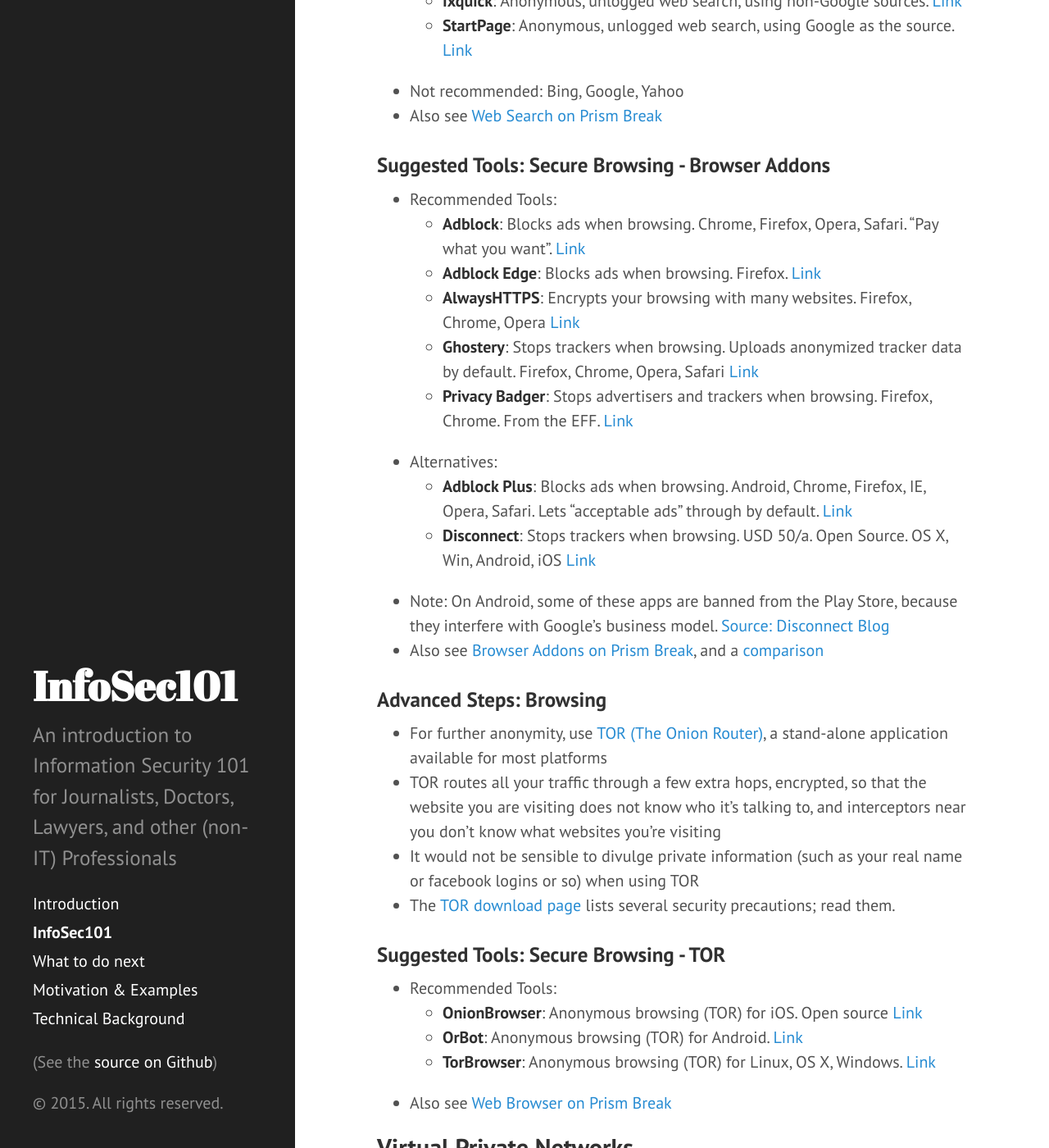
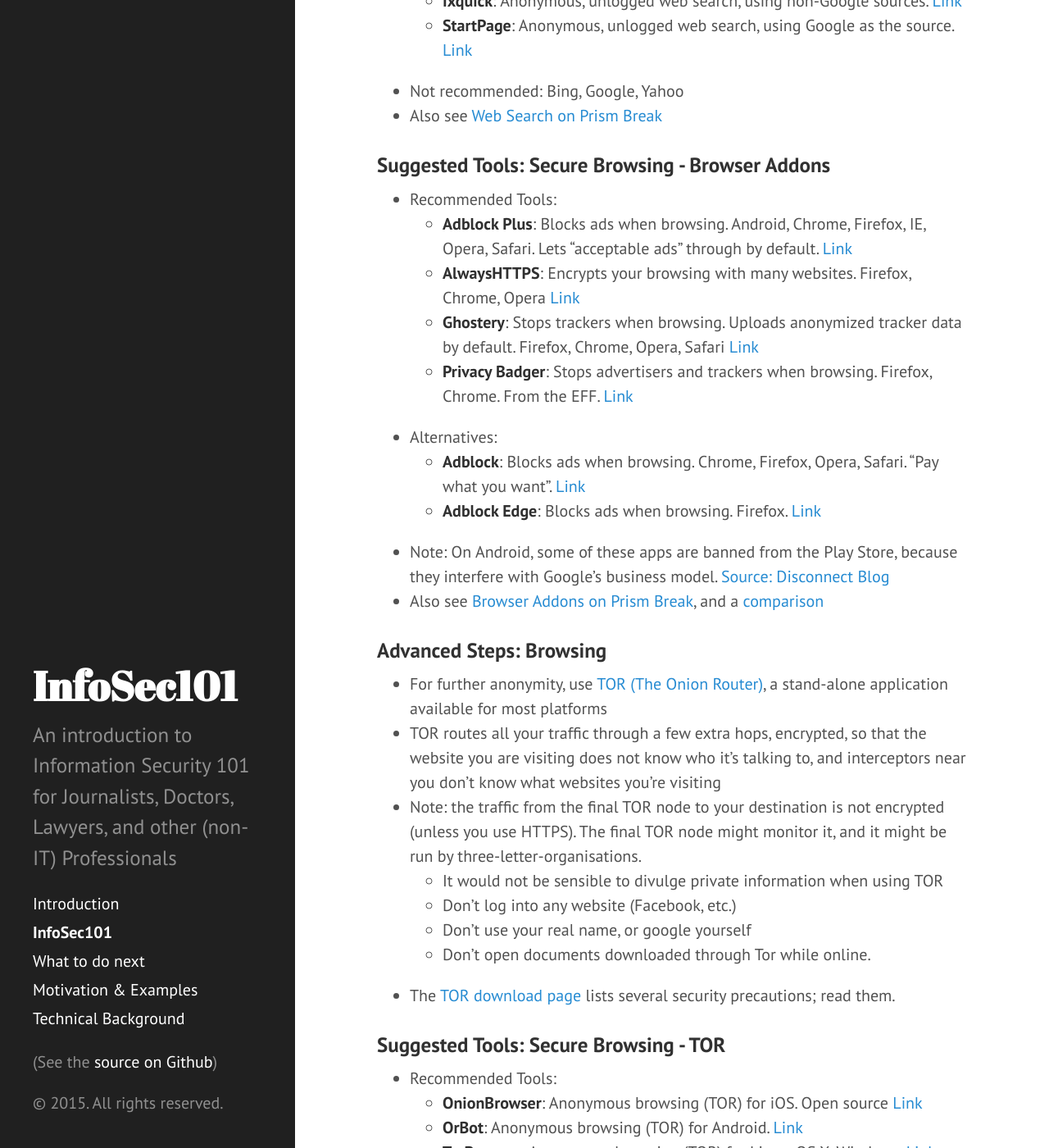
Before and after one commit to fabianlischka/InfoSec101, a Jekyll site: the page built from p1-InfoSec101.md, in a window 1280 px wide and 1400 px high, scrolled down 5866 px. Shown: the whole window at 82% size. Built offline with Jekyll 4.4.1, drawn with Linux system fonts in a browser that asks for light colours; Markdown is read by kramdown in place of the engine named in the settings; some of the changed text lies outside the part shown.

Commit message:
recommend ABP, more Tor notes, add ZenMate, Phishing, Malware

```diff
--- a/p1-InfoSec101.md
+++ b/p1-InfoSec101.md
@@ -147,15 +147,15 @@
 ### Suggested Tools: Secure Browsing - Browser Addons
 
 - Recommended Tools:
-  - **Adblock**: Blocks ads when browsing. Chrome, Firefox, Opera, Safari. “Pay what you want”. [Link](https://getadblock.com)
-  - **Adblock Edge**: Blocks ads when browsing. Firefox. [Link](https://addons.mozilla.org/en-US/firefox/addon/adblock-edge/)
+  - **Adblock Plus**: Blocks ads when browsing. Android, Chrome, Firefox, IE, Opera, Safari. Lets “acceptable ads” through by default. [Link](https://adblockplus.org)
   - **AlwaysHTTPS**: Encrypts your browsing with many websites. Firefox, Chrome, Opera [Link](https://www.eff.org/https-everywhere)
   - **Ghostery**: Stops trackers when browsing. Uploads anonymized tracker data by default. Firefox, Chrome, Opera, Safari [Link](https://www.ghostery.com/en/)
   - **Privacy Badger**: Stops advertisers and trackers when browsing. Firefox, Chrome. From the EFF. [Link](https://www.eff.org/privacybadger)
 
 - Alternatives:
-  - **Adblock Plus**: Blocks ads when browsing. Android, Chrome, Firefox, IE, Opera, Safari. Lets “acceptable ads” through by default. [Link](https://adblockplus.org)
-  - **Disconnect**: Stops trackers when browsing. USD 50/a. Open Source. OS X, Win, Android, iOS [Link](https://disconnect.me)
+  - **Adblock**: Blocks ads when browsing. Chrome, Firefox, Opera, Safari. “Pay what you want”. [Link](https://getadblock.com)
+  - **Adblock Edge**: Blocks ads when browsing. Firefox. [Link](https://addons.mozilla.org/en-US/firefox/addon/adblock-edge/)
+
 
 - Note: On Android, some of these apps are banned from the Play Store, because they  interfere with Google's business model. [Source: Disconnect Blog](https://blog.disconnect.me/blog/google-just-banned-our-new-android-app-before-it-even-launched-another-example-of-why-privacy-friendly-alternatives-for-android-app-distribution-are-critically-important)
 - Also see [Browser Addons on Prism Break](http://prism-break.org/en/all/#web-browser-addons), and a [comparison](http://www.areweprivateyet.com)
@@ -164,7 +164,11 @@
 
 - For further anonymity, use [TOR (The Onion Router)](https://www.torproject.org), a stand-alone application available for most platforms
 - TOR routes all your traffic through a few extra hops, encrypted, so that the website you are visiting does not know who it's talking to, and interceptors near you don't know what websites you're visiting
-- It would not be sensible to divulge private information (such as your real name or facebook logins or so) when using TOR
+- Note: the traffic from the final TOR node to your destination is not encrypted (unless you use HTTPS). The final TOR node might monitor it, and it might be run by three-letter-organisations.
+    - It would not be sensible to divulge private information when using TOR
+    - Don't log into any website (Facebook, etc.)
+    - Don't use your real name, or google yourself
+    - Don't open documents downloaded through Tor while online.
 - The [TOR download page](https://www.torproject.org/download/download-easy.html.en) lists several security precautions; read them.
 
 
@@ -192,9 +196,9 @@
 
 ### Suggested Tools: VPNs
 
-- many providers
-    - there is no free lunch: expect to pay for good service (about USD 5/month)
-    - **AirVPN**: VPN provider with strong committment to security, privacy. [Link](https://airvpn.org)
+- many providers, but there is no free lunch: expect to pay for good service (about USD 5/month). Some good providers:
+    - **AirVPN**: Excellent VPN, strong commitment to security & privacy. Run by activists in Italy. Three connections per account. Unix, OS X, Win, iOS, Android. [Link](https://airvpn.org)
+    - **ZenMate**: Browser add-on. Routes only browser through a VPN, NOT other apps (Mail, Messenger, etc.). Free. Chrome, FireFox, Opera. [Link](https://zenmate.com)
 - to test whether the VPN works correctly, visit [IPLeak](http://ipleak.net), for example, and see what it thinks your IP address and location are.
 
 ## <a name="steps-chat"></a> Chat and Voice Calls
@@ -287,6 +291,25 @@
 
 ## Miscellanous
 
+### Phishing
+
+- ie Emails that pretend to be from an official source, ie a bank or so, and goad you into "logging in" with your real credentials on a fake website
+- Note:
+    - a link can have some legitimate text (http://www.mybank.com), but point somewhere else (http://phishingsite.xyz). One can see where a link leads to by
+        - hovering over it (OS X)
+        - tap-and-holding a link (iOS)
+    - the server (whatever is before the first slash) must be read from right to left (so, this is not a good link: www.mybank.com.domain.bla.phishingsite.xyz/login.html)
+- Prevention:
+    - don't click on links in emails to "log in" somewhere
+    - check the exact name of the website, and the "lock" symbol
+
+
+### Malware
+
+- a Trojan Horse is malicious software packaged to look like something desirable, tricking the user into actively installing it.
+    - spammy websites claim that your computer is infected by a virus, and offer a free "virus scanner" for download. Actually, it is this "virus scanner" that is the malware.
+    - a popular early Android app was a free flashlight app. However, it uploaded all the user's contact data, location, etc. to the provider, who sold it.
+
 ### Multiple Accounts
 
 - consider having multiple separated accounts on your machine, for
```
